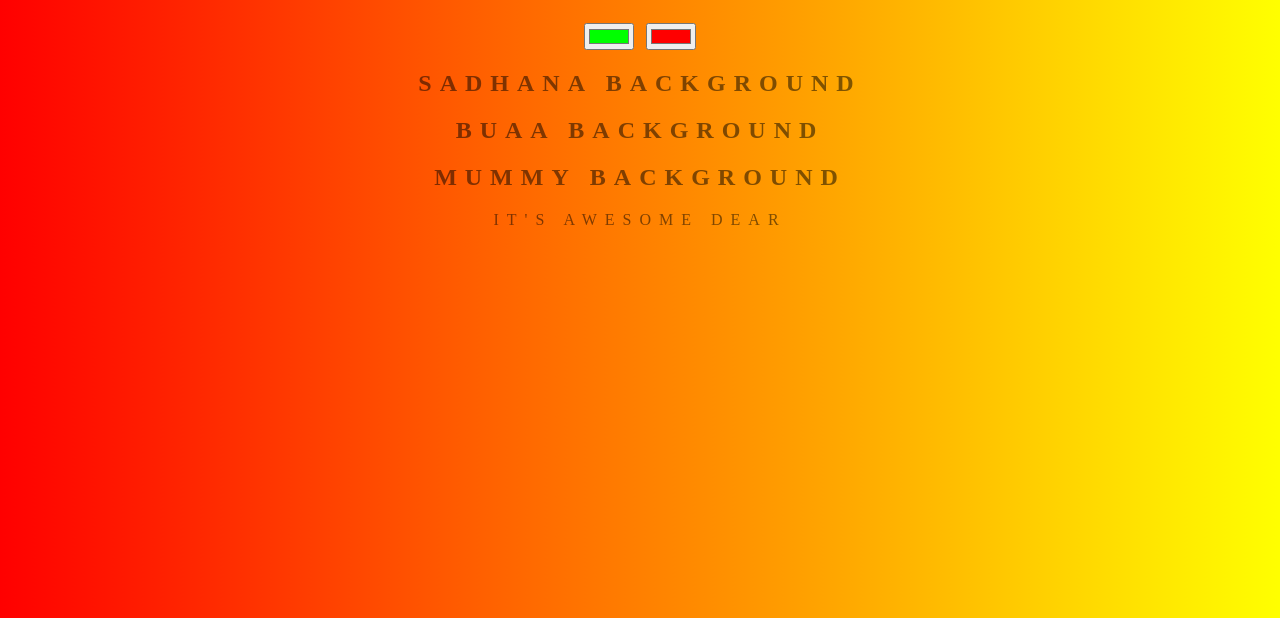
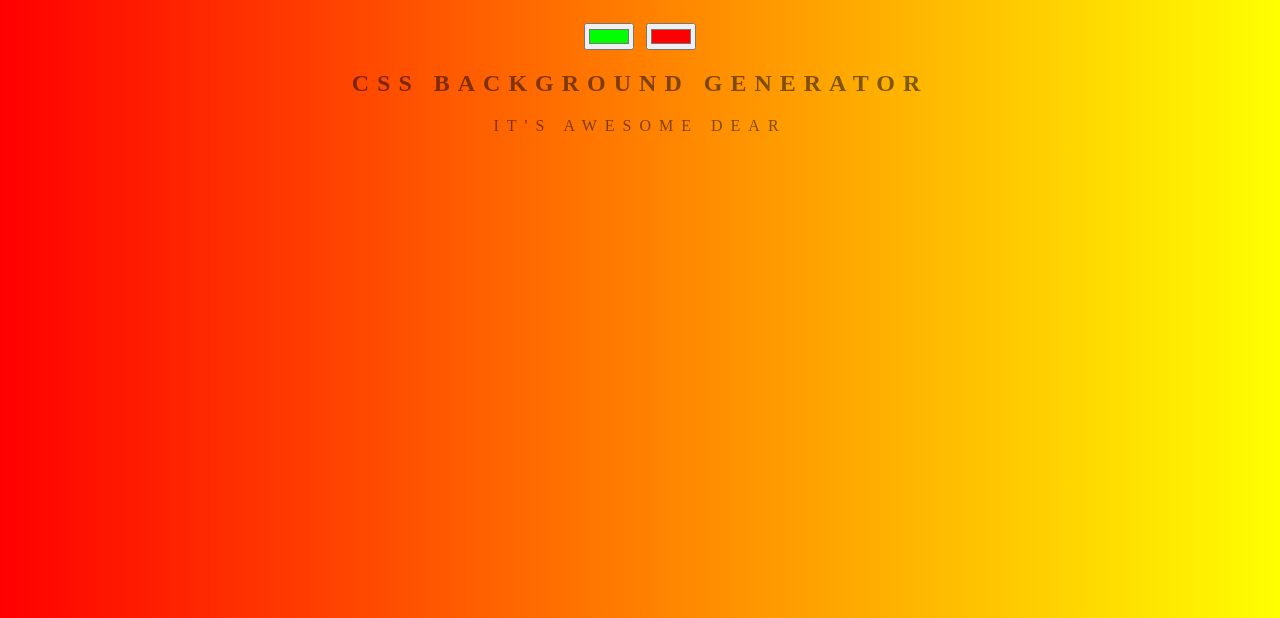
Before and after one commit to ashwani65/backround-generator, a plain HTML site: page index.html in a window 1280 px wide. Shown: the part 182-800 px from the top of the page. Drawn offline with Linux system fonts and the light colour scheme.

Commit message:
Update index.html

```diff
--- a/index.html
+++ b/index.html
@@ -8,9 +8,7 @@
 	<h1>Background Generator</h1>
 	<input class="color1" type="color" name="color1" value="#00ff00">
 	<input class="color2" type="color" name="color2" value="#ff0000">
-	<h2>Sadhana  Background</h2>
-	<h2>Buaa Background</h2>
-	<h2>Mummy Background</h2>
+	<h2>CSS Background Generator</h2>
 	<h3></h3>
    <p>It's Awesome dear</p>
 	<script type="text/javascript" src="Script.js"></script>
```
